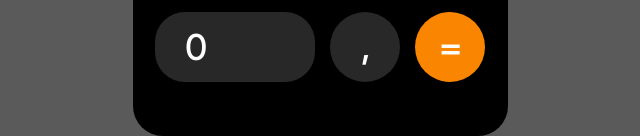
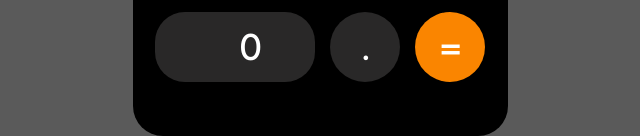
Before and after one commit to demptd13/calculator, a plain HTML site: page index.html in a window 1280 px wide. Shown: the part 664-800 px from the top of the page, 320-960 px from the left. Drawn offline with Linux system fonts and the light colour scheme.

Commit message:
points debug

```diff
--- a/index.html
+++ b/index.html
@@ -51,7 +51,7 @@ maximum-scale=1.0, user-scalable=0"
                 <button class="digit digit-orange">+</button>
 
                 <button class="digit digit-big">0</button>
-                <button class="digit">,</button>
+                <button class="digit">.</button>
                 <button class="digit digit-orange">=</button>
               </div>
 
--- a/source/css/style.css
+++ b/source/css/style.css
@@ -172,6 +172,16 @@ main {
   font-size: 35px;
   font-weight: 600;
   color: #fff;
+  text-align: center;
+  display: -webkit-box;
+  display: -ms-flexbox;
+  display: flex;
+  -webkit-box-align: center;
+      -ms-flex-align: center;
+          align-items: center;
+  -webkit-box-pack: center;
+      -ms-flex-pack: center;
+          justify-content: center;
   background-color: rgb(41, 40, 40);
   -webkit-transition: all 0.3s;
   transition: all 0.3s;
--- a/source/js/main.js
+++ b/source/js/main.js
@@ -11,7 +11,7 @@ let end = false;
 let result = document.querySelector(".result");
 
 
-const digits = ["0", "1", "2", "3", "4", "5", "6", "7", "8", "9", ","];
+const digits = ["0", "1", "2", "3", "4", "5", "6", "7", "8", "9", "."];
 const operators = ["÷", "x", "+", "-"];
 const negative = document.querySelector(".digit-negative").textContent;
 const percent = document.querySelector(".digit-percent").textContent;
```
